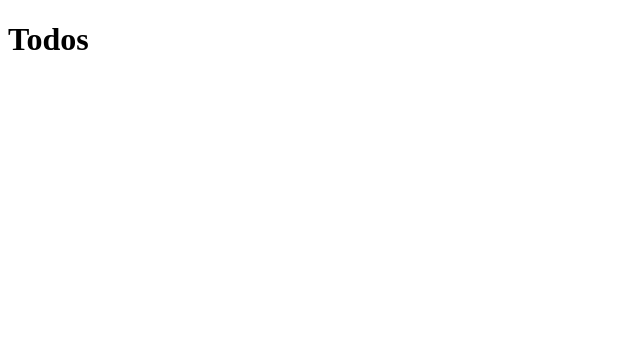
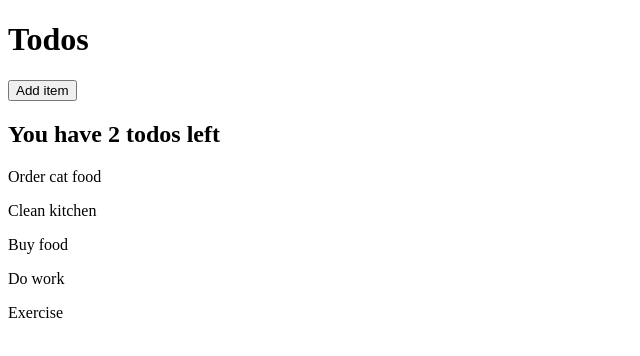
Before and after one commit to jaspreet-singh-sahota/todos-practise-project, a plain HTML site: page index.html in a window 1280 px wide. Shown: the whole page, without its empty margins (0-640 px from the left). Drawn offline with Linux system fonts and the light colour scheme.

Commit message:
Add button

```diff
--- a/index.html
+++ b/index.html
@@ -8,6 +8,7 @@
   </head>
   <body>
     <h1>Todos</h1>
+    <button>Add item</button>
     <p>Milk</p>
     <p>Eggs</p>
     <p>Catchup</p>
--- a/index.js
+++ b/index.js
@@ -1,3 +1,38 @@
-console.log('testing')
+console.log('testing TODOS')
+
+const todos = [{
+  text: 'Order cat food',
+  completed: false
+}, {
+  text: 'Clean kitchen',
+  completed: true
+}, {
+  text: 'Buy food',
+  completed: true
+}, {
+  text: 'Do work',
+  completed: false
+}, {
+  text: 'Exercise',
+  completed: true
+}]
 
 document.querySelectorAll('p').forEach(p => p.remove());
+
+const itemLeftCount = todos.filter(item => item.completed === false).length
+const itemsLeft = document.createElement('h2')
+const body = document.querySelector('body')
+
+itemsLeft.textContent = `You have ${itemLeftCount} todos left`
+body.append(itemsLeft)
+
+
+todos.forEach(item => {
+  const p = document.createElement('p')
+  p.textContent = item.text
+  body.appendChild(p)
+})
+
+document.querySelector('button').addEventListener('click', function (e) {
+  console.log(e.target.textContent = 'button clicked')
+})
```
